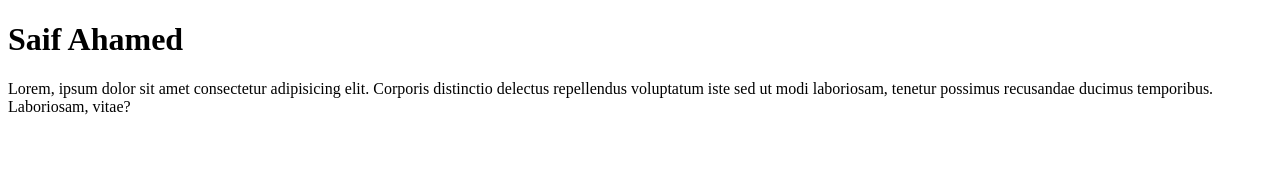
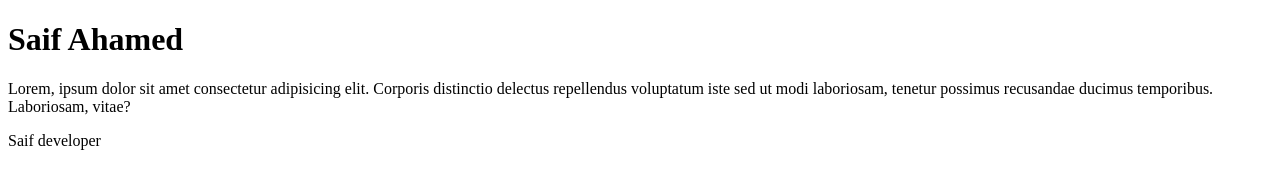
Before and after one commit to saif209/Project, a plain HTML site: page index.html in a window 1280 px wide. Drawn offline with Linux system fonts and the light colour scheme.

Commit message:
Update index.html

```diff
--- a/index.html
+++ b/index.html
@@ -11,6 +11,7 @@
   <h1>Saif Ahamed</h1>
   <p>Lorem, ipsum dolor sit amet consectetur adipisicing elit. Corporis distinctio delectus repellendus voluptatum iste
     sed ut modi laboriosam, tenetur possimus recusandae ducimus temporibus. Laboriosam, vitae?</p>
+  <p>Saif developer</p>
 </body>
 
 </html>
```
